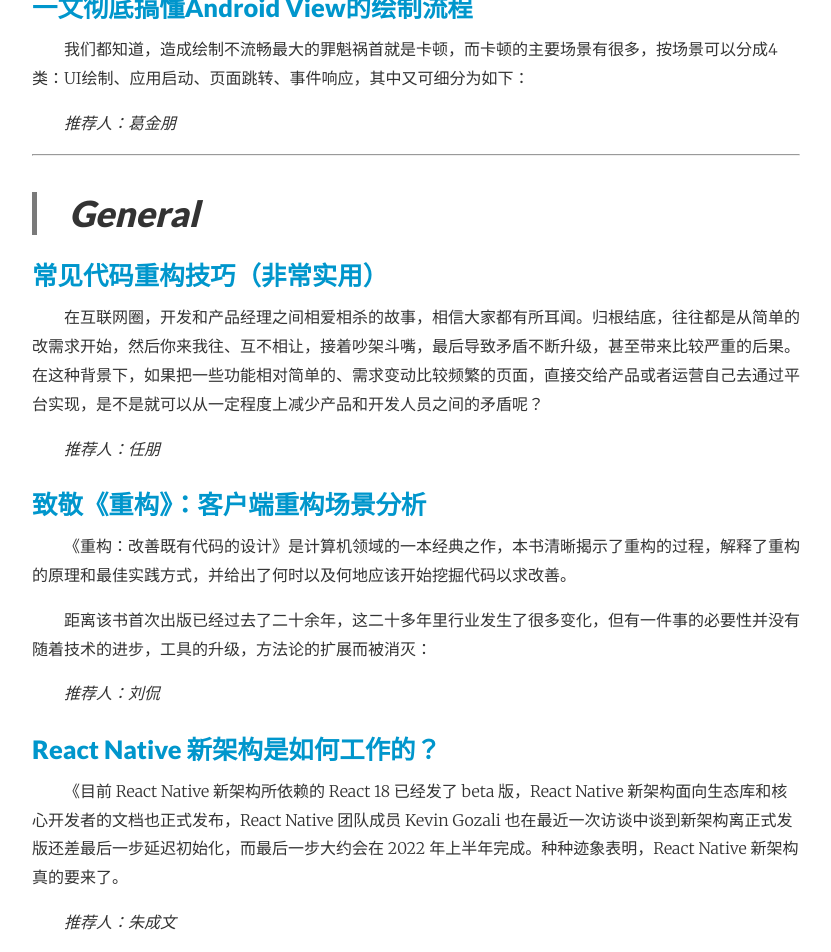
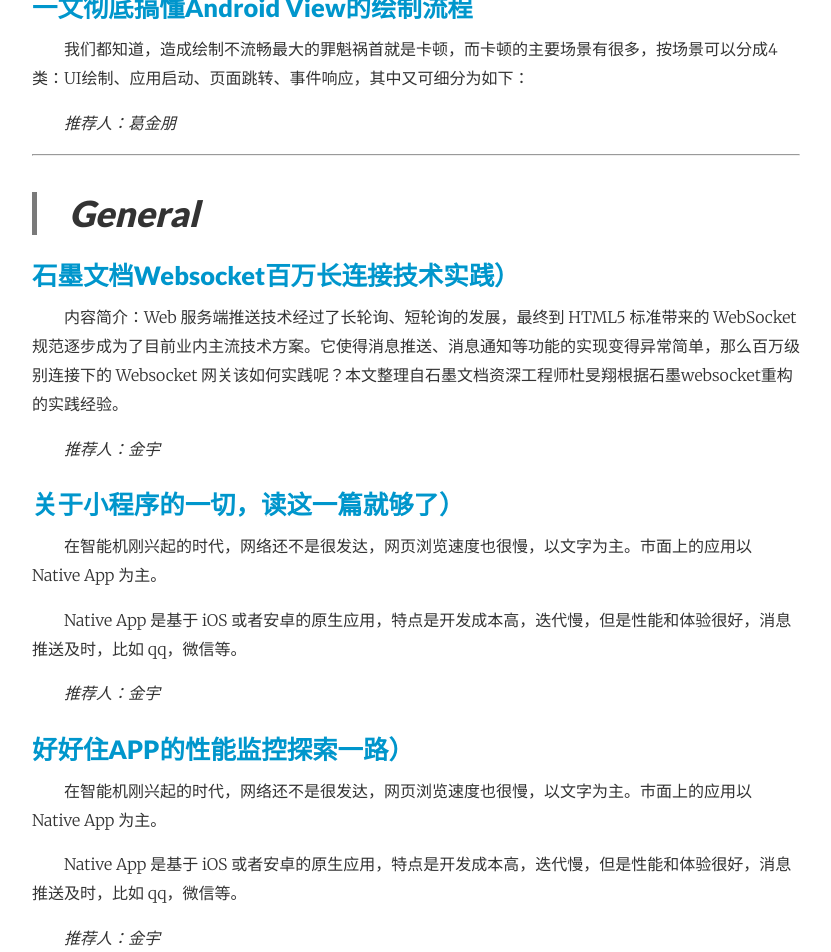
Before and after one commit to yoocky/monthly, a Jekyll site: the page built from _posts/2021-12-01-202112期.md, in a window 1280 px wide and 1400 px high, scrolled down 1403 px. Shown: the top 952 px of the window, without its empty margins (224-1055 px from the left). Built offline with Jekyll 4.4.1, drawn with Linux system fonts in a browser that asks for light colours; nearby versions of some CDN libraries; some of the changed text lies outside the part shown; grey boxes are pictures that could not be loaded.

Commit message:
feat(post): add

```diff
--- a/_posts/2021-12-01-202112期.md
+++ b/_posts/2021-12-01-202112期.md
@@ -56,11 +56,41 @@ categories: F2E
 > ### General
 
 
+#### [石墨文档Websocket百万长连接技术实践）](https://mp.weixin.qq.com/s/jl14D6XYJ5PeR3rmYAPdpQ)
+
+内容简介：Web 服务端推送技术经过了长轮询、短轮询的发展，最终到 HTML5 标准带来的 WebSocket 规范逐步成为了目前业内主流技术方案。它使得消息推送、消息通知等功能的实现变得异常简单，那么百万级别连接下的 Websocket 网关该如何实践呢？本文整理自石墨文档资深工程师杜旻翔根据石墨websocket重构的实践经验。
+
+*推荐人：金宇*
+
+#### [关于小程序的一切，读这一篇就够了）](https://mp.weixin.qq.com/s/5nQqBFFWwxtcf8S2Ba9PRA)
+
+在智能机刚兴起的时代，网络还不是很发达，网页浏览速度也很慢，以文字为主。市面上的应用以 Native App 为主。
+
+Native App 是基于 iOS 或者安卓的原生应用，特点是开发成本高，迭代慢，但是性能和体验很好，消息推送及时，比如 qq，微信等。
+
+*推荐人：金宇*
+
+
+#### [好好住APP的性能监控探索一路）](https://mp.weixin.qq.com/s/hbk2aPnk4_R4DgRXD_gyFQ)
+
+在智能机刚兴起的时代，网络还不是很发达，网页浏览速度也很慢，以文字为主。市面上的应用以 Native App 为主。
+
+Native App 是基于 iOS 或者安卓的原生应用，特点是开发成本高，迭代慢，但是性能和体验很好，消息推送及时，比如 qq，微信等。
+
+*推荐人：金宇*
+
+
 #### [常见代码重构技巧（非常实用）](https://mp.weixin.qq.com/s/nN0qG_nDWnx0XA2iBh5cwA)
 
-在互联网圈，开发和产品经理之间相爱相杀的故事，相信大家都有所耳闻。归根结底，往往都是从简单的改需求开始，然后你来我往、互不相让，接着吵架斗嘴，最后导致矛盾不断升级，甚至带来比较严重的后果。在这种背景下，如果把一些功能相对简单的、需求变动比较频繁的页面，直接交给产品或者运营自己去通过平台实现，是不是就可以从一定程度上减少产品和开发人员之间的矛盾呢？
+随着互联网行业的发展，更多的人开始关注用户行为，性能状态等，好好住是一家非常注重用户体验和用户信息安全的公司，所以希望通过自研的apm系统对关键业务进行监测、优化，保证用户有良好的使用体验。
+自研apm系统有什么好处呢？
+数据⾼度⾃定义，捕捉到的信息并对其进行分析；
+给各个业务线提供数据信息，支持业务优化；
+帮助市场分析，调整市场投放策略；
+对于技术人员，通过邮件、微信机器⼈通知等可以更快速接收信息，发现问题；
+数据安全性更高，监控数据中包含uid、设备信息、操作过程等敏感数据，直接上传到好好住自己的服务器更安全，避免中间环节泄漏的风险，也是对用户信息安全的负责。
 
-*推荐人：任朋*
+*推荐人：金宇*
 
 #### [致敬《重构》：客户端重构场景分析](https://mp.weixin.qq.com/s/pUjRhORgMNK45GBTt9RtLg)
 
@@ -75,3 +105,11 @@ categories: F2E
 《目前 React Native 新架构所依赖的 React 18 已经发了 beta 版，React Native 新架构面向生态库和核心开发者的文档也正式发布，React Native 团队成员 Kevin Gozali 也在最近一次访谈中谈到新架构离正式发版还差最后一步延迟初始化，而最后一步大约会在 2022 年上半年完成。种种迹象表明，React Native 新架构真的要来了。
 
 *推荐人：朱成文*
+
+
+#### [外卖客户端容器化架构的演进](https://mp.weixin.qq.com/s/kW5wu7GM7pMRRvN-dQvE2g)
+
+好的架构要不断演变，进而去适应业务的发展。美团在移动端上的架构，也经历了组件化、平台化、RN混合化，到现在开始向容器化变迁。容器化架构充分地利用了现在的跨端技术，将动态化的能力最大化地赋予了业务。
+作为美团最为重要的业务之一，美团外卖移动端的架构演进是怎样的呢？本文将为你揭开背后的思考、技术细节以及实践。
+
+*推荐人：于希哲*
```
Also changed, not shown: rank.md (+2 -2 lines).
